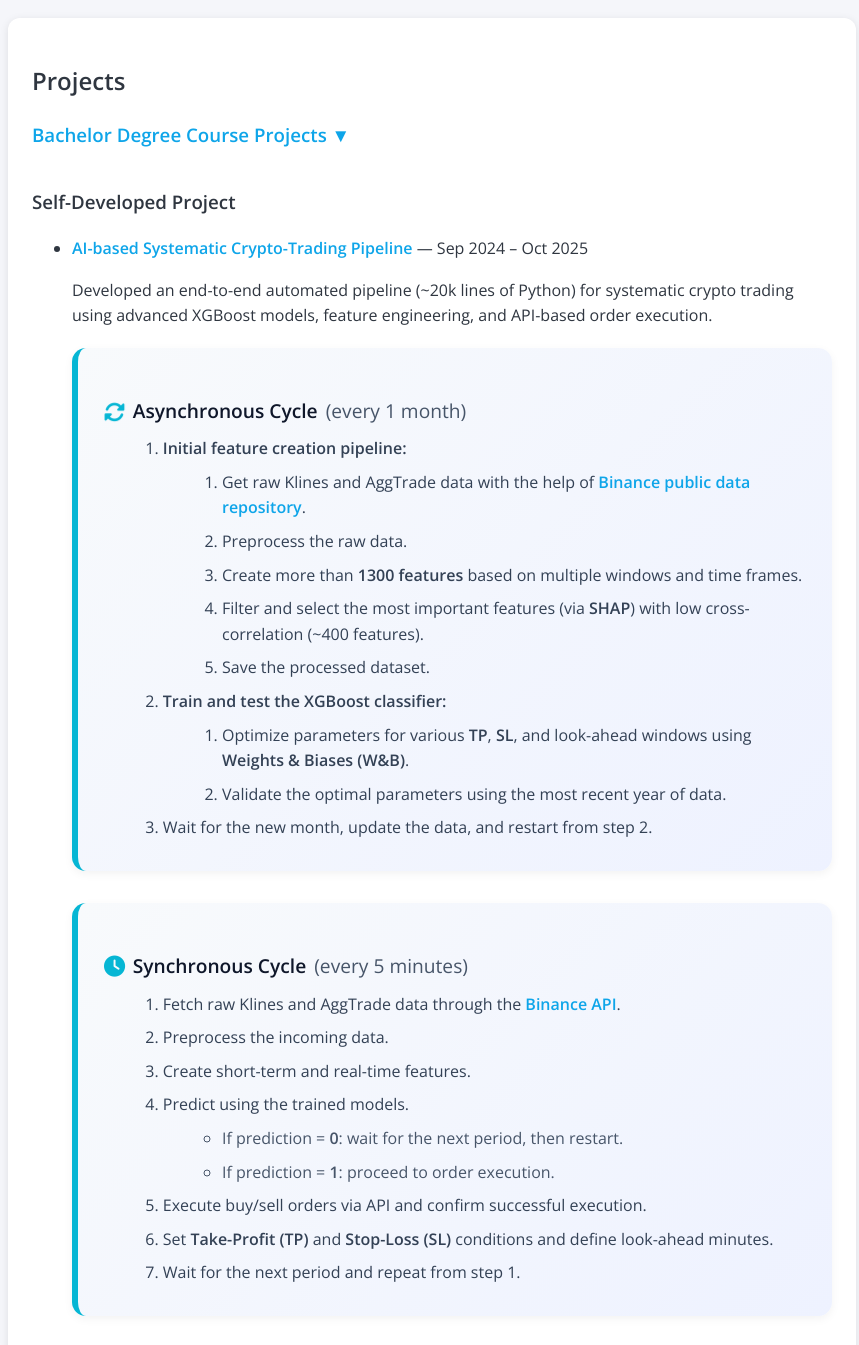
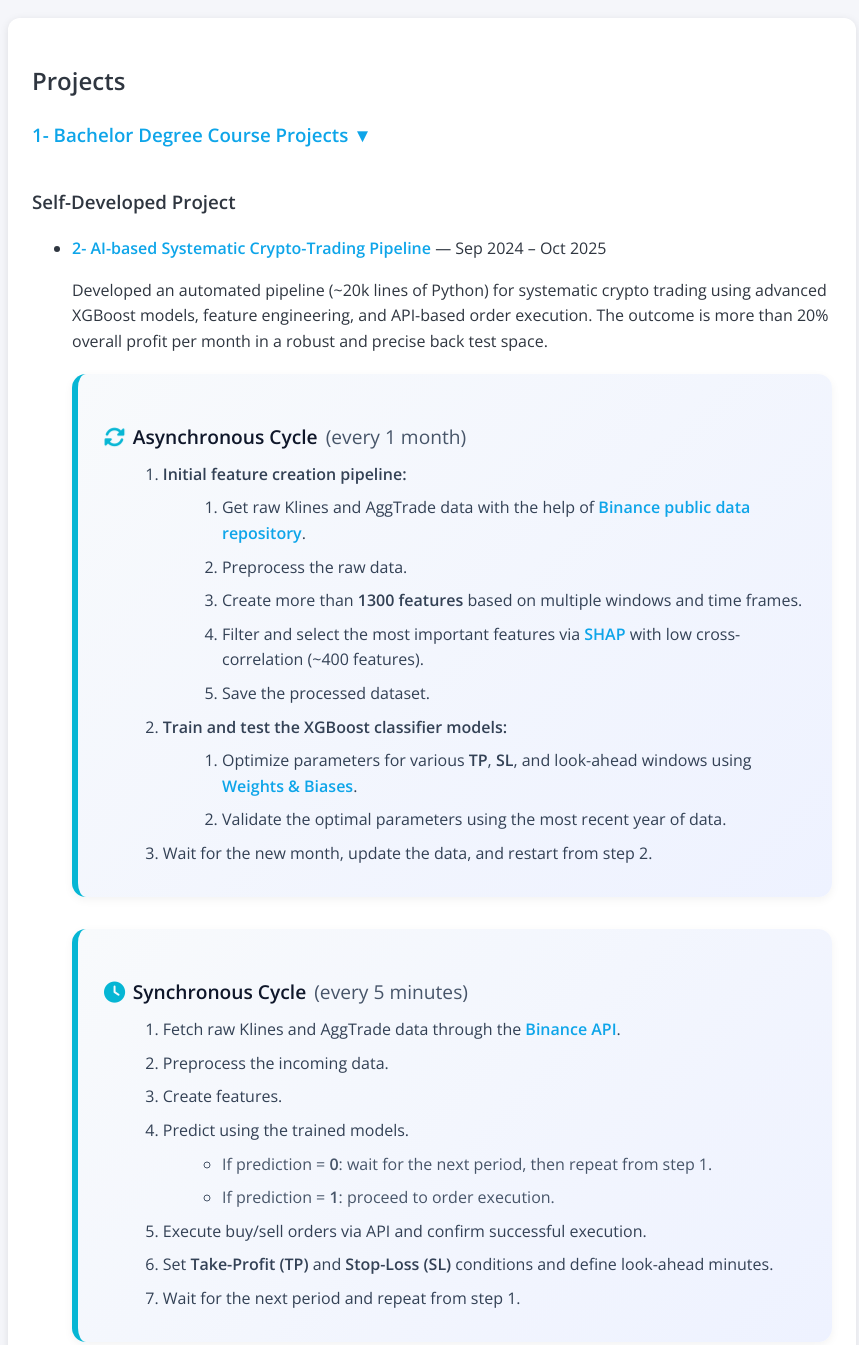
Before and after one commit to ahnb24/AmirhessamNakhaei.github.io, a plain HTML site: page index.html in a window 1280 px wide. Shown: the part 1280-2625 px from the top of the page, without its empty margins (208-1067 px from the left). Drawn offline with nearby package versions, Linux system fonts and the light colour scheme.

Commit message:
modify index.html

```diff
--- a/index.html
+++ b/index.html
@@ -27,9 +27,10 @@
     <div class="about-container">
       <img src="images/Profile.jpg" alt="Amirhessam Nakhaei" class="profile-pic">
       <p>
-        A detail-oriented and analytical engineer with a strong passion for excelling in the financial industry.
-        Proficient in trading, artificial intelligence, and programming, I am enthusiastic about leveraging my expertise
-        to foster innovation in applying AI and mathematical techniques to finance.
+        I’m an analytical and detail-oriented engineer with a strong interest in the financial industry.
+        With solid experience in trading, programming, and artificial intelligence,
+        I’m passionate about using data-driven and mathematical approaches to solve
+        complex problems and create innovative solutions in finance.
       </p>
     </div>
   </section>
@@ -69,7 +70,7 @@
   <section id="projects">
     <h2>Projects</h2>
 
-    <h3 id="bachelor-toggle" class="collapsible">Bachelor Degree Course Projects ▼</h3>
+    <h3 id="bachelor-toggle" class="collapsible">1- Bachelor Degree Course Projects ▼</h3>
 <div id="bachelor-projects" class="collapsible-content">
   <ul>
     <li>
@@ -101,13 +102,16 @@
       <li>
   <strong>
     <a href="https://github.com/ahnb24/AI-based-Systematic-Crypto-Trading-Pipeline-/tree/main" target="_blank">
-      AI-based Systematic Crypto-Trading Pipeline
+      2- AI-based Systematic Crypto-Trading Pipeline
     </a>
   </strong>
   — Sep 2024 – Oct 2025
   <p>
-    Developed an end-to-end automated pipeline (~20k lines of Python) for systematic crypto trading using advanced
-    XGBoost models, feature engineering, and API-based order execution.
+    Developed an automated pipeline (~20k lines of Python) for
+    systematic crypto trading using advanced XGBoost models,
+    feature engineering, and API-based order execution.
+    The outcome is more than 20% overall profit per month in a robust and
+    precise back test space.
   </p>
 
   <div class="ai-section">
@@ -116,16 +120,16 @@
       <ol>
         <li><strong>Initial feature creation pipeline:</strong>
           <ol>
-            <li>Get raw Klines and AggTrade data with the help of <a href="https://binance-docs.github.io/apidocs/spot/en/#compressed-aggregate-trades-list" target="_blank">Binance public data repository</a>.</li>
+            <li>Get raw Klines and AggTrade data with the help of <a href="https://github.com/binance/binance-public-data/tree/master/python" target="_blank">Binance public data repository</a>.</li>
             <li>Preprocess the raw data.</li>
             <li>Create more than <strong>1300 features</strong> based on multiple windows and time frames.</li>
-            <li>Filter and select the most important features (via <strong>SHAP</strong>) with low cross-correlation (~400 features).</li>
+            <li>Filter and select the most important features via <a href="https://shap.readthedocs.io/en/latest/" target="_blank"><strong>SHAP</strong></a> with low cross-correlation (~400 features).</li>
             <li>Save the processed dataset.</li>
           </ol>
         </li>
-        <li><strong>Train and test the XGBoost classifier:</strong>
+        <li><strong>Train and test the XGBoost classifier models:</strong>
           <ol>
-            <li>Optimize parameters for various <strong>TP</strong>, <strong>SL</strong>, and look-ahead windows using <strong>Weights & Biases (W&B)</strong>.</li>
+            <li>Optimize parameters for various <strong>TP</strong>, <strong>SL</strong>, and look-ahead windows using <a href="https://wandb.ai/site" target="_blank"><strong>Weights & Biases</strong></a>.</li>
             <li>Validate the optimal parameters using the most recent year of data.</li>
           </ol>
         </li>
@@ -138,10 +142,10 @@
       <ol>
         <li>Fetch raw Klines and AggTrade data through the <a href="https://developers.binance.com/docs/binance-spot-api-docs" target="_blank">Binance API</a>.</li>
         <li>Preprocess the incoming data.</li>
-        <li>Create short-term and real-time features.</li>
+        <li>Create features.</li>
         <li>Predict using the trained models.
           <ul>
-            <li>If prediction = <strong>0</strong>: wait for the next period, then restart.</li>
+            <li>If prediction = <strong>0</strong>: wait for the next period,  then repeat from step 1.</li>
             <li>If prediction = <strong>1</strong>: proceed to order execution.</li>
           </ul>
         </li>
```
